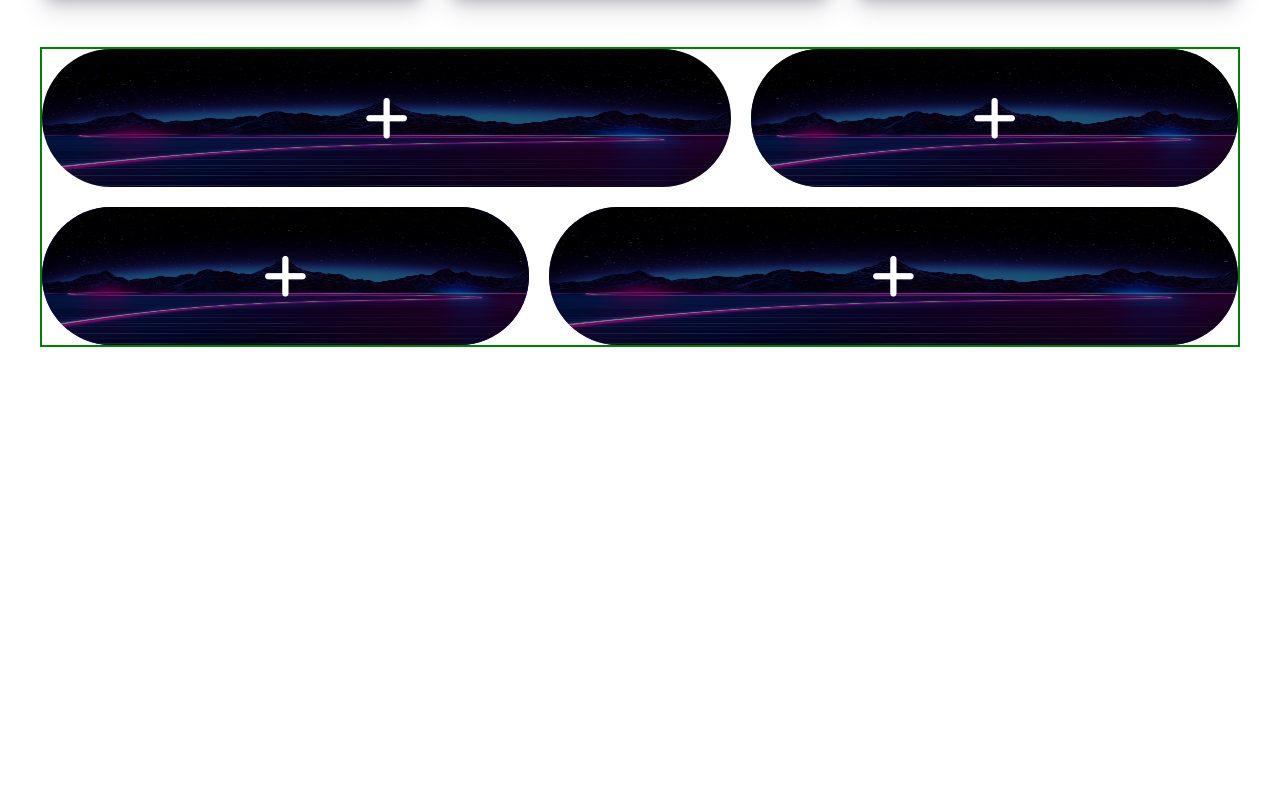
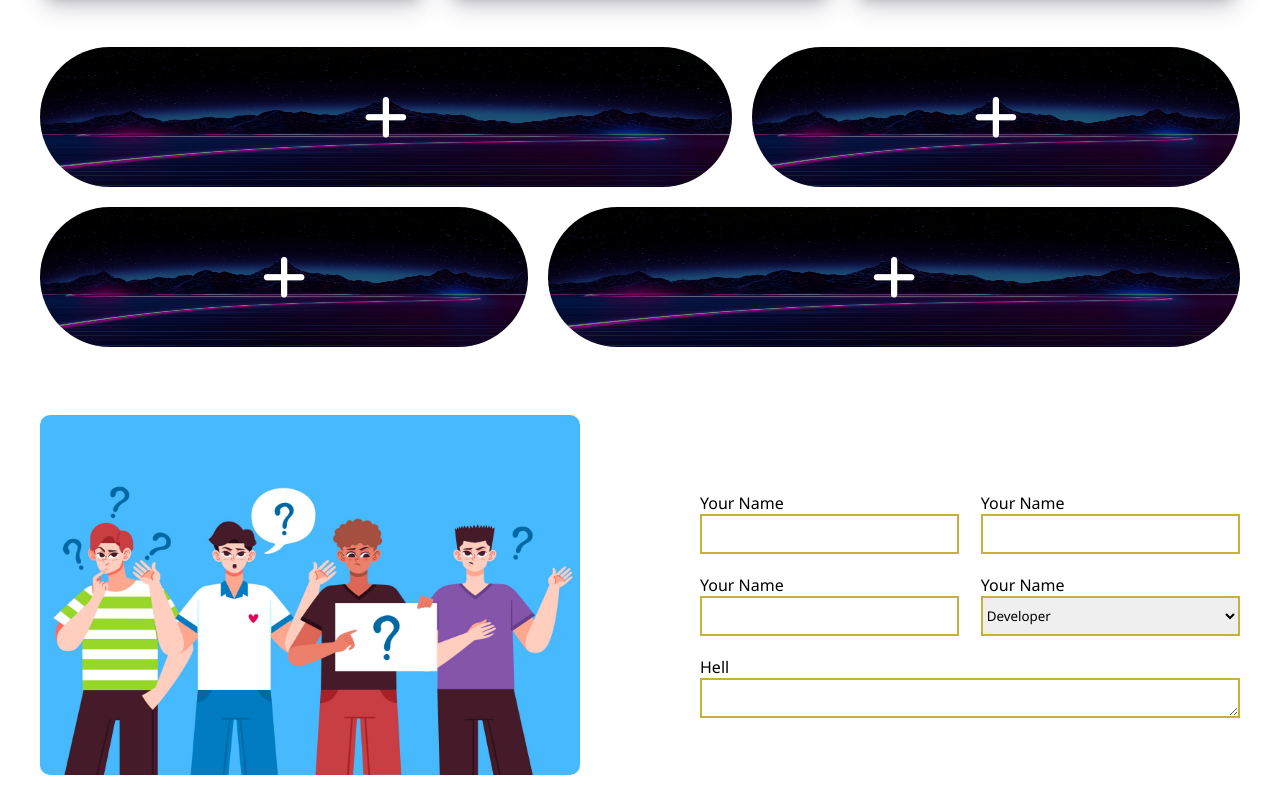
Before and after one commit to imonsheikh/electric-builders, a plain HTML site: page index.html in a window 1280 px wide. Shown: the part 1499-2296 px from the top of the page. Before the commit the page ends 1849 px from the top, so only its background shows below. Drawn offline with Linux system fonts and the light colour scheme.

Commit message:
qna img and form section done

```diff
--- a/index.html
+++ b/index.html
@@ -208,6 +208,43 @@
                   </div>
               </section>
             <!-- contact section ends here  -->
+
+            <!-- qna section starts here  -->
+             <div class="qna_main">
+                <div class="qna_child">
+                    <img src="./images/qna.jpg" alt="">
+                </div>
+                <div class="qna_child">
+                    <div class="form_container">
+                       <div class="form_field">
+                        <p>Your Name</p>
+                        <input type="text" name="" id="">
+                       </div>
+                       <div class="form_field">
+                        <p>Your Name</p>
+                        <input type="text" name="" id="">
+                       </div>
+                       <div class="form_field">
+                        <p>Your Name</p>
+                        <input type="text" name="" id="">
+                       </div>
+                       <div class="form_field">
+                        <p>Your Name</p>
+                        <select name="" id="">
+                            <option value="">Developer</option>
+                            <option value="">Developer</option>
+                            <option value="">Developer</option>
+                            <option value="">Developer</option>
+                        </select>
+                       </div>
+                       <div class="form_field_text_area">
+                        <p>Hell</p>
+                        <textarea name="" id=""></textarea>
+                       </div>
+                    </div>
+                </div>
+             </div>
+            <!-- qna section ends here  -->
         </main>
         <!-- main section ends here  -->
 
--- a/style.css
+++ b/style.css
@@ -31,39 +31,36 @@
 /* navbar styles ends  here  */
 
 /* banner css starts here   */
-.banner_main{
+.banner_main {
   display: flex;
   align-items: center;
   justify-content: space-between;
   text-align: center;
   padding: 10px;
   border-radius: 10px;
-    background-color: rgb(242,242,242);
-
+  background-color: rgb(242, 242, 242);
 }
 .main_content {
   max-width: 1200px;
   margin: 0 auto;
 }
-.banner_child{
+.banner_child {
   width: 47%;
   position: relative;
 }
-.banner_child img{
+.banner_child img {
   width: 100%;
   height: 100%;
   border-radius: 10px;
 }
-.banner_btn{
+.banner_btn {
   border: 2px solid gray;
   padding: 10px;
   background-color: transparent;
   border-radius: 8px;
   margin-top: 10px;
-
-
 }
-.fifty_off{
+.fifty_off {
   background-color: rgba(0, 0, 0, 0.67);
   color: white;
   padding: 10px 15px;
@@ -77,26 +74,24 @@
 }
 /* banner css ends  here  */
 
-
 /* popular section starts here  */
-.popular_main{
+.popular_main {
   margin-top: 50px;
   display: grid;
   grid-template-columns: repeat(3, 1fr);
   gap: 20px;
-
 }
-.card{
+.card {
   min-height: 200px;
   padding: 10px;
-  box-shadow: rgba(50, 50, 93, 0.25) 0px 13px 27px -5px, rgba(0, 0, 0, 0.3) 0px 8px 16px -8px;
+  box-shadow: rgba(50, 50, 93, 0.25) 0px 13px 27px -5px,
+    rgba(0, 0, 0, 0.3) 0px 8px 16px -8px;
   border-radius: 10px;
-
 }
-.card>div:nth-child(1){
+.card > div:nth-child(1) {
   height: 50%;
 }
-.card img{
+.card img {
   width: 100%;
   height: 100%;
   border-radius: 10px;
@@ -106,8 +101,7 @@ gap: 20px;
 /* popular section ends here  */
 
 /* contact section starts here  */
-.contact{
-  border: 2px solid green;
+.contact {
   /* min-height: 200px; */
   height: 300px;
   margin-top: 50px;
@@ -116,43 +110,38 @@ gap: 20px;
   grid-template-rows: repeat(12, 1fr);
   gap: 20px;
 }
-.child_1{
-background-color: gainsboro;
-grid-column: 1/span 7;
-grid-row: 1/span 6;
+.child_1 {
+  grid-column: 1 / span 7;
+  grid-row: 1 / span 6;
   border-radius: 70px;
   position: relative;
 }
-.child_2{
-background-color: green;
-grid-column: 8/ span 5;
-grid-row: 1/span 6;
+.child_2 {
+  grid-column: 8 / span 5;
+  grid-row: 1 / span 6;
   border-radius: 70px;
   position: relative;
 }
-.child_3{
-background-color: blue;
-grid-column: 1/span 5;
-grid-row: 7/span 6;
+.child_3 {
+  grid-column: 1 / span 5;
+  grid-row: 7 / span 6;
   border-radius: 70px;
-grid-row: 7/span 6;
+  grid-row: 7 / span 6;
   position: relative;
-
 }
-.child_4{
-background-color: blueviolet;
-grid-column: 6/span 7;
-grid-row: 7/span 6;
+.child_4 {
+  grid-column: 6 / span 7;
+  grid-row: 7 / span 6;
   border-radius: 70px;
   position: relative;
 }
-.contact img{
+.contact img {
   width: 100%;
   height: 100%;
   border-radius: 70px;
   filter: brightness(50%);
 }
-.icon{
+.icon {
   color: white;
   font-size: 50px;
   position: absolute;
@@ -161,3 +150,43 @@ position: relative;
   transform: translate(-50%, -50%);
 }
 /* contact section ends here  */
+
+/* qna section starts here  */
+.qna_main {
+  margin-top: 50px;
+  height: 400px;
+  display: flex;
+  justify-content: space-between;
+  align-items: center;
+}
+.qna_child {
+  width: 45%;
+}
+.qna_child img {
+  width: 100%;
+  height: 100%;
+  object-fit: cover;
+  border-radius: 10px;
+}
+.form_container {
+  /* border: 2px solid gold; */
+  display: flex;
+  justify-content: space-between;
+  flex-wrap: wrap;
+}
+.form_field {
+  width: 48%;
+  margin-top: 20px;
+}
+.form_field_text_area {
+  width: 100%;
+  margin-top: 20px;
+}
+.form_container input,
+textarea,
+select {
+  border: 2px solid rgb(198, 177, 58);
+  width: 100%;
+  height: 40px;
+}
+/* qna section ends here  */
```
Lines whose indentation alone changed are shown as unchanged.
